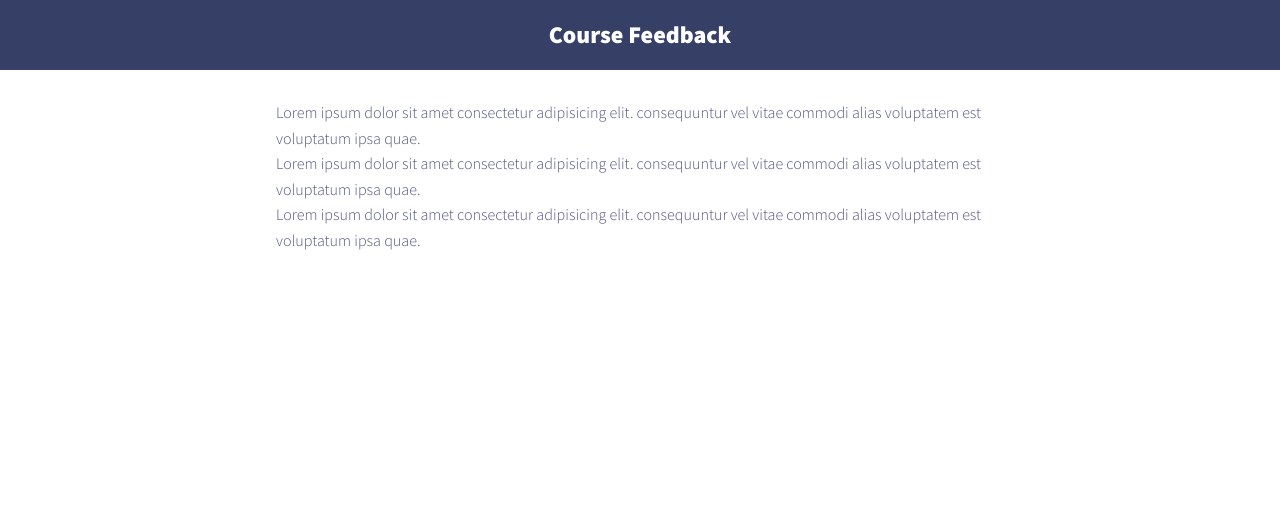
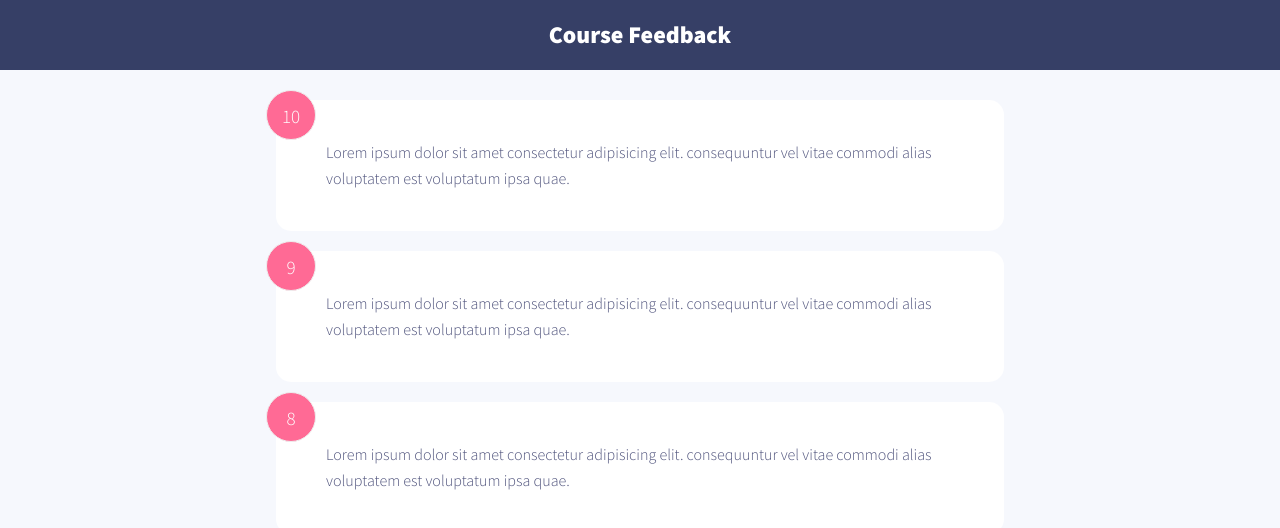
Before and after one commit to HuiGong-dev/course-feedback, a React (Create React App) app: page / in a window 1280 px wide. Shown: the top 528 px of the page. Built offline with nearby package versions, Linux system fonts and the light colour scheme.

Commit message:
add feedback item

```diff
--- /dev/null
+++ b/src/components/FeedbackItem.jsx
@@ -0,0 +1,19 @@
+import React from  'react';
+import PropTypes from 'prop-types';
+
+function FeedbackItem({item}){
+
+    return (
+        <div className='card'>
+            <div className='num-display'>{item.rating}</div>
+            <div className="text-display">{item.text}</div>
+        </div>
+
+    );
+}
+
+FeedbackItem.propTypes = {
+    item: PropTypes.object.isRequired,
+}
+
+export default FeedbackItem;
--- a/src/components/FeedbackList.jsx
+++ b/src/components/FeedbackList.jsx
@@ -1,5 +1,6 @@
 import React from 'react';
 import PropTypes from 'prop-types';
+import FeedbackItem from './FeedbackItem';
 
 function FeedbackList({feedback}) {
     if (!feedback || feedback.length === 0){
@@ -8,7 +9,9 @@ function FeedbackList({feedback}) {
 
     return (
         <div className='feedback-list'>
-            {feedback.map((item)=>(<p>{item.text}</p>))}
+            {feedback.map((item)=>(
+            <FeedbackItem key={item.id} item={item}/>
+            ))}
         </div>
     )
 }
--- a/src/index.css
+++ b/src/index.css
@@ -18,7 +18,7 @@
     --fw-bold: 900;
 
     --clr-light: #fff;
-    --ckr-grey: #f7f8fd;
+    --clr-grey: #f6f8fd;
     --clr-dark: #363f66;
     --clr-text-dark: #4f537c;
     --clr-accent: #5cfe50;
@@ -54,8 +54,8 @@ header {
 }
 
 .card {
-  background-color: #fff;
-  color: #333;
+  background-color: var(--clr-light);
+  color: var(--clr-text-dark);
   border-radius: 15px;
   padding: 40px 50px;
   margin: 20px 0;
@@ -64,7 +64,7 @@ header {
 
 .card.reverse {
   background-color: rgba(0, 0, 0, 0.4);
-  color: #fff;
+  color: var(--clr-light);
 }
 
 .card h2 {
```
